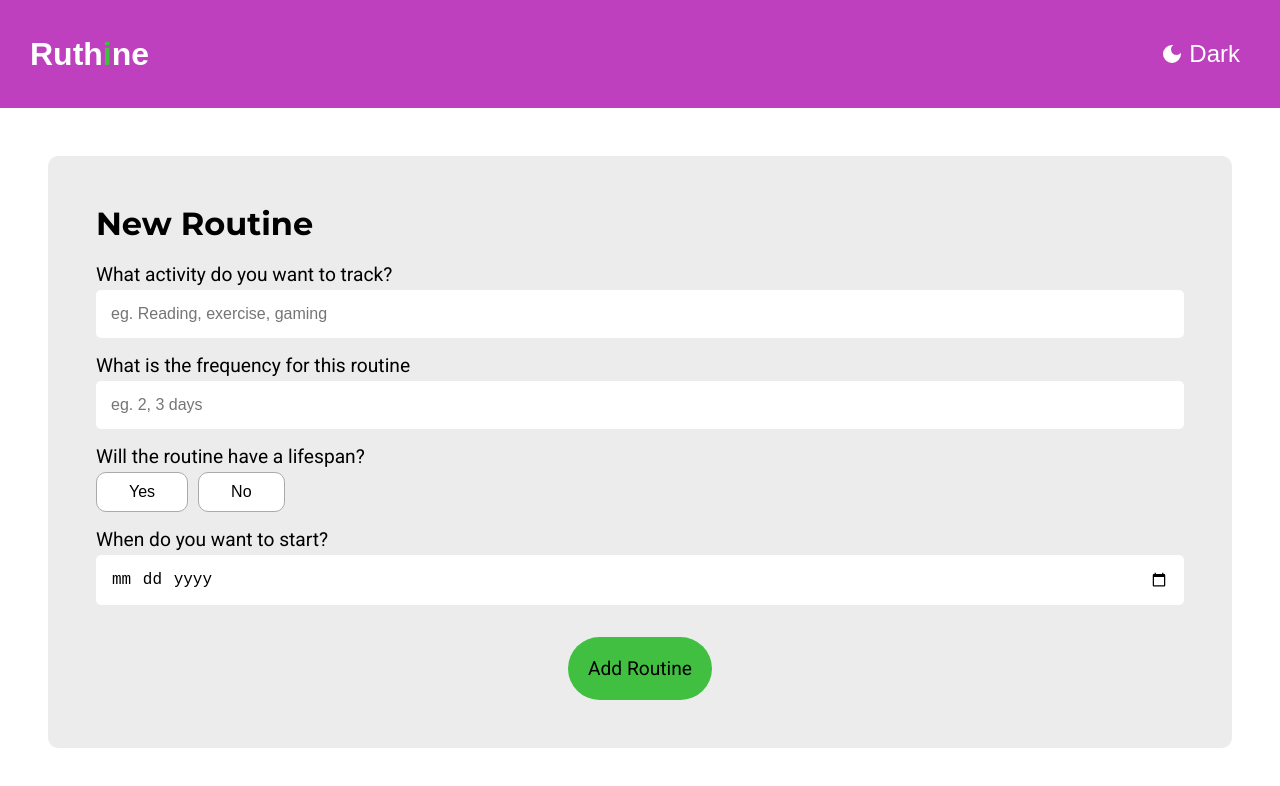
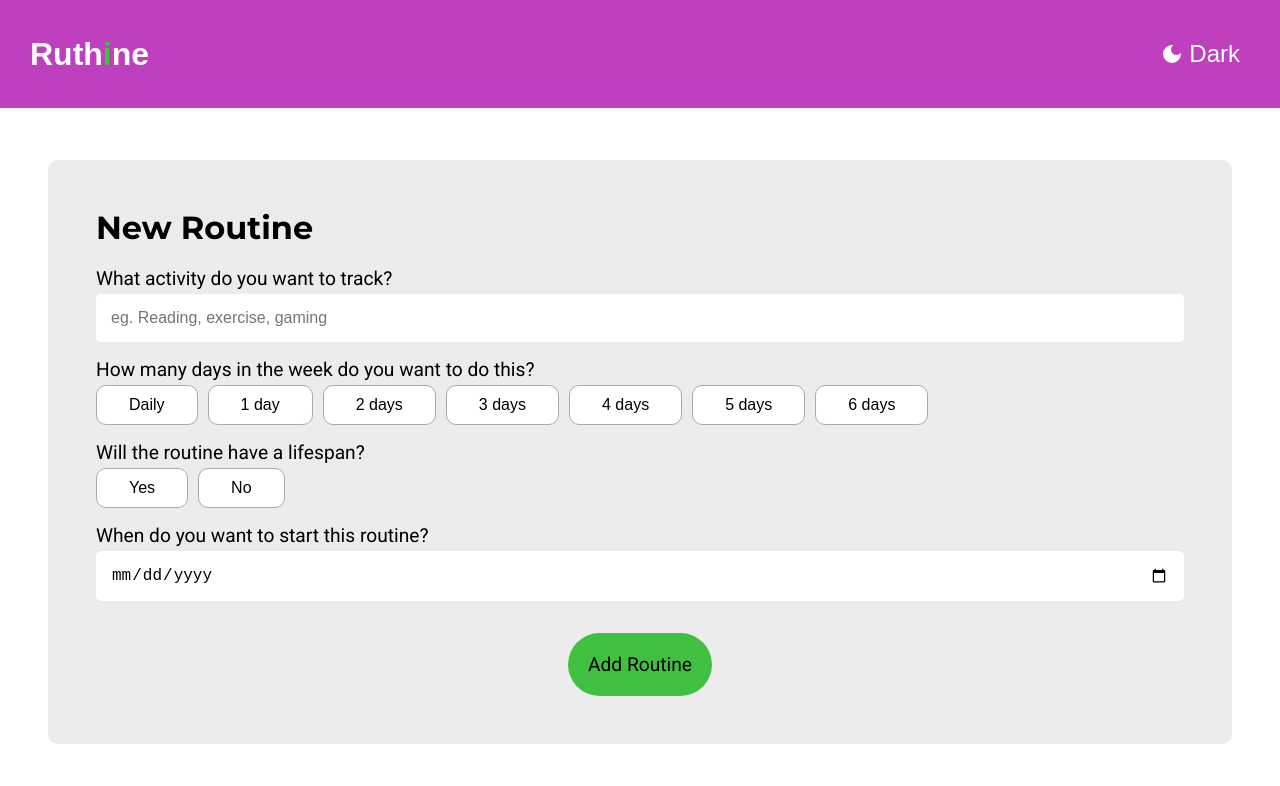
Before and after one commit to jephthahdominic/Consistensy, a React (Vite) app: page /add_routine in a window 1280 px wide. Shown: the top 786 px of the page. Built offline with nearby package versions, Linux system fonts and the light colour scheme; a web font is replaced by a local one.

Commit message:
added redirects to vercel

```diff
--- a/src/components/Form.jsx
+++ b/src/components/Form.jsx
@@ -4,7 +4,6 @@ import styles from './Form.module.css'
 import React, { useState } from 'react'
 
 export default function Form() {
-    const [enableDuration, setEnableDuration] = useState(false)
     const {state, dispatch} = useAppContext();
     const newRoutine = {
         routine: "",
@@ -14,14 +13,13 @@ export default function Form() {
     }
     const [routine, setRoutine] = useState(newRoutine);
     const SelectDuration = (e) => setRoutine({...routine, duration:e.target.value.toLowerCase()})
-    // const radioButtons = document.querySelectorAll('input[type="radio"]');
-    // // radioButtons.forEach((radio)=>{
-    // //     radio.addEventListener("change", ()=>{
-    // //         setRoutine({...routine, duration:radio.value.toLowerCase()})
-    // //     })
-    // // })
+    const SelectFrequency = (e) => setRoutine({...routine, frequency:parseInt(e.target.value)})
+    const dateFormating = (input) => {
+        const date = new Date(input.target.value);
+        setRoutine({...routine, startDate:date.toLocaleDateString('en-US', {month: 'long', day:'numeric', year:'numeric'})})
+    }
     function AddRoutineHandler(){
-        alert('add routine')
+        console.log(routine)
     }
 
 
@@ -34,10 +32,16 @@ export default function Form() {
             }}/>
         </div>
         <div>
-            <label htmlFor="frequency">What is the frequency for this routine</label>
-            <input type="text" id="frequency" placeholder='eg. 2, 3 days' onChange={(e)=>{
-                setRoutine({...routine, frequency: e.target.value})
-            }}/>
+            <label htmlFor="frequency">How many days in the week do you want to do this?</label>
+            <div className={styles.radio_grp}>
+                <input type="radio" name="frequency" value={7} data-text="Daily" onChange={(e)=>SelectFrequency(e)}/>
+                <input type="radio" name="frequency" value={1} data-text="1 day" onChange={(e)=>SelectFrequency(e)}/>
+                <input type="radio" name="frequency" value={2} data-text="2 days" onChange={(e)=>SelectFrequency(e)}/>
+                <input type="radio" name="frequency" value={3} data-text="3 days" onChange={(e)=>SelectFrequency(e)}/>
+                <input type="radio" name="frequency" value={4} data-text="4 days" onChange={(e)=>SelectFrequency(e)}/>
+                <input type="radio" name="frequency" value={5} data-text="5 days" onChange={(e)=>SelectFrequency(e)}/>
+                <input type="radio" name="frequency" value={6} data-text="6 days" onChange={(e)=>SelectFrequency(e)}/>
+            </div>
         </div>
         <div>
             <label htmlFor="duration">Will the routine have a lifespan?</label>
@@ -47,16 +51,16 @@ export default function Form() {
             </div>
         </div>
         <div>
-            <label htmlFor="start-date">When do you want to start?</label>
+            <label htmlFor="start-date">When do you want to start this routine?</label>
             <input type="date" id="start-date" placeholder="" onChange={(e)=>{
-                setRoutine({...routine, startDate: e.target.value})
+                dateFormating(e)
             }}/>
         </div>
         <div className={`${routine.duration === "yes" ? styles.enabled: styles.disabled}`}>
-            <label htmlFor="stop-date" >When do you want to stop?</label>
+            <label htmlFor="stop-date" >When do you want to stop this routine?</label>
             <input type="date" id="stop-date" placeholder="" onChange={(e)=>{
-                setRoutine({...routine, startDate: e.target.value})
-            }} disabled={!enableDuration ? true : false}/>
+                setRoutine({...routine, stopDate: e.target.value})
+            }}/>
         </div>
         <div className={styles.btn_grp}>
             <Button onClick = {AddRoutineHandler}>
--- a/src/components/Form.module.css
+++ b/src/components/Form.module.css
@@ -25,6 +25,7 @@
 }
 .radio_grp{
     display: flex;
+    flex-wrap: wrap;
     gap: 10px;
 }
 .radio_grp input[type="radio"]{
@@ -33,6 +34,7 @@
     border-radius: 10px;
     border: 1px solid var(--color-light--1);
     background-color: #fff;
+    cursor: pointer;
 }
 .radio_grp input[type="radio"]::before{
     content: attr(data-text);
--- a/src/index.css
+++ b/src/index.css
@@ -33,9 +33,3 @@ h1{
     background-color: #fff;
     color: var(--color-dark--0);
 }
-input[type ="date"]::-webkit-datetime-edit-text{
-    visibility: hidden;
-}
-input[type="date"]::-webkit-datetime-edit-fields{
-    visibility: hidden;
-}
```
